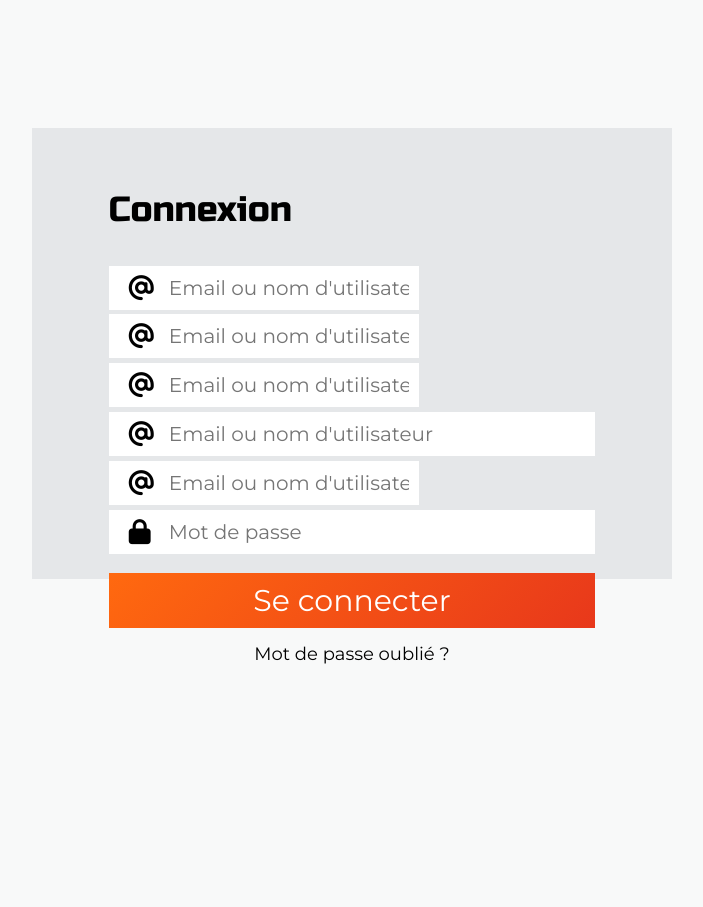
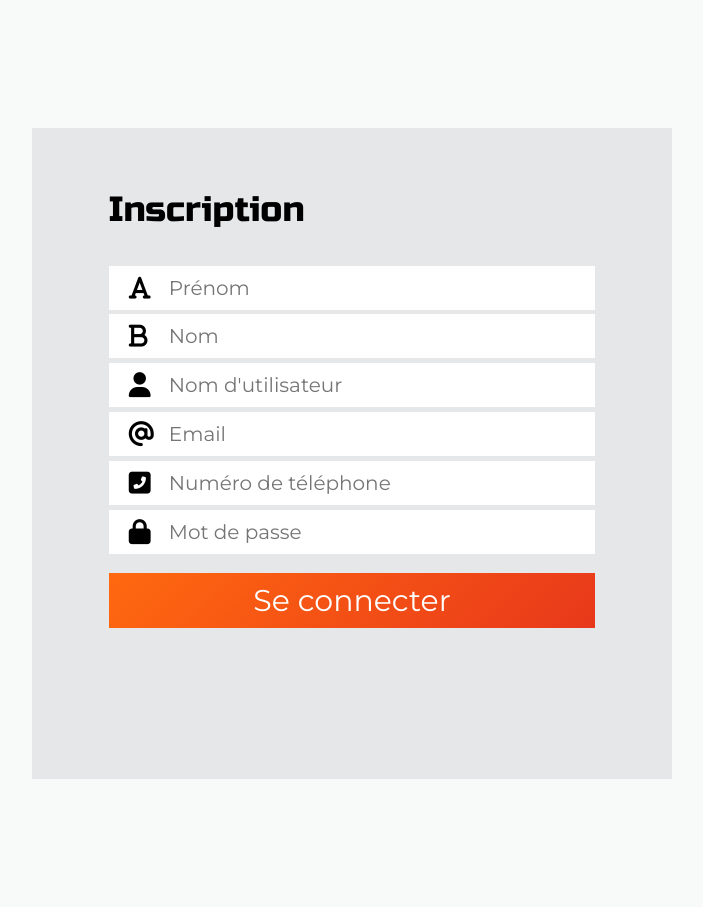
Before and after one commit to loupid/CarRentalWeb, a PHP site: page /HTML/register.html in a window 1280 px wide. Shown: the whole page, without its empty margins (288-991 px from the left). Before the commit the page ends 664 px from the top, so only its background shows below. Run offline with PHP 8.4, Linux system fonts and the light colour scheme; some libraries are stand-ins or nearby versions.

Commit message:
login and register design

```diff
--- a/CSS/login.css
+++ b/CSS/loginregister.css
@@ -11,6 +11,15 @@
     flex-direction: column;
     margin: 10% 25%;
     height: 400px;
+    padding: 2% 6%;
+    background-color: #e5e7e9;
+}
+
+.register {
+    display: flex;
+    flex-direction: column;
+    margin: 10% 25%;
+    height: 600px;
     padding: 2% 6%;
     background-color: #e5e7e9;
 }
@@ -60,11 +69,7 @@
     color: #000000;
 }
 
-#email {
-    width: calc(100% - 70px);
-}
-
-#password {
+.login input, .register input {
     width: calc(100% - 70px);
 }
 
--- a/CSS/styles.css
+++ b/CSS/styles.css
@@ -3,7 +3,7 @@
 @import "advancedFilter.css";
 @import "quickFilter.css";
 @import "cardview.css";
-@import "login.css";
+@import "loginregister.css";
 
 /*TODO Exploration for responsive*/
 @media only screen and (max-width:620px) {
--- a/HTML/register.html
+++ b/HTML/register.html
@@ -12,42 +12,41 @@
     <script src="../JS/RenderingManager.js"></script>
 </head>
 <body>
-<div class="login">
-    <p class="login_title">Connexion</p>
+<div class="register">
+    <p class="login_title">Inscription</p>
     <div class="login_credentials">
         <div class="input_container_login">
-            <i class="fas fa-at icon" style="color: black"></i>
+            <i class="fas fa-font icon" style="color: black"></i>
             <input class="field" type="text" id="firstname" name="firstname"
-                   placeholder="Email ou nom d'utilisateur">
+                   placeholder="Prénom" required>
+        </div>
+        <div class="input_container_login">
+            <i class="fas fa-bold icon" style="color: black"></i>
+            <input class="field" type="text" id="lastname" name="lastname"
+                   placeholder="Nom" required>
+        </div>
+        <div class="input_container_login">
+            <i class="fas fa-user icon" style="color: black"></i>
+            <input class="field" type="text" id="username" name="username"
+                   placeholder="Nom d'utilisateur" required>
         </div>
         <div class="input_container_login">
             <i class="fas fa-at icon" style="color: black"></i>
-            <input class="field" type="text" id="lastname" name="lastname"
-                   placeholder="Email ou nom d'utilisateur">
+            <input class="field" type="email" id="register_email" name="register_email"
+                   placeholder="Email" required>
         </div>
         <div class="input_container_login">
-            <i class="fas fa-at icon" style="color: black"></i>
-            <input class="field" type="text" id="username" name="username"
-                   placeholder="Email ou nom d'utilisateur">
-        </div>
-        <div class="input_container_login">
-            <i class="fas fa-at icon" style="color: black"></i>
-            <input class="field" type="email" id="email" name="email"
-                   placeholder="Email ou nom d'utilisateur">
-        </div>
-        <div class="input_container_login">
-            <i class="fas fa-at icon" style="color: black"></i>
+            <i class="fas fa-phone-square-alt icon" style="color: black"></i>
             <input class="field" type="text" id="phonenumber" name="phonenumber"
-                   placeholder="Email ou nom d'utilisateur">
+                   placeholder="Numéro de téléphone" required>
         </div>
         <div class="input_container_login">
             <i class="fas fa-lock icon" style="color: black"></i>
-            <input class="field" type="password" id="password" name="password"
-                   placeholder="Mot de passe"><br>
+            <input class="field" type="password" id="register_password" name="register_password"
+                   placeholder="Mot de passe" required><br>
         </div>
     </div>
     <button type="submit" id="btn_confirm_login">Se connecter</button>
-    <a id="forgot_password">Mot de passe oublié ?</a>
 </div>
 </body>
 </html>
```
Also changed, not shown: HTML/login.html (+4 -4 lines), CSS/register.css (deleted).
